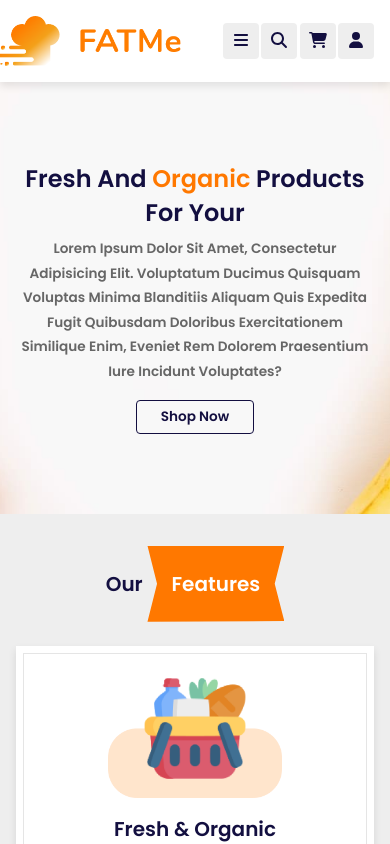
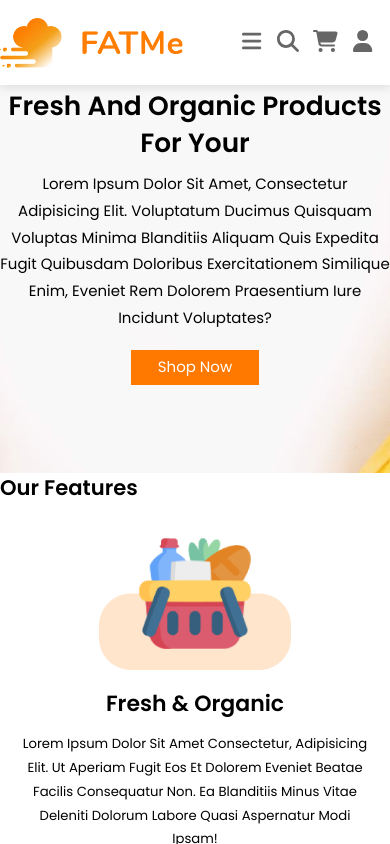
Before and after one commit to thinhnh254/Client, a React (Create React App) app: page / in a window 390 px wide. Shown: the top 844 px of the page. Built offline with nearby package versions, Linux system fonts and the light colour scheme.

Commit message:
edit header

```diff
--- a/src/components/HeaderComponent/HeaderComponent.jsx
+++ b/src/components/HeaderComponent/HeaderComponent.jsx
@@ -15,27 +15,37 @@ import "./HeaderComponent.scss";
 const HeaderComponent = () => {
   const [isActiveSearch, setIsActiveSearch] = useState(false);
   const [isActiveCart, setIsActiveCart] = useState(false);
-  const [isActiveUser, setIsActiveUser] = useState(false);
+  const [isActiveAuth, setIsActiveAuth] = useState(false);
   const [isActiveMenu, setIsActiveMenu] = useState(false);
 
-  const handleToggleSearch = () => {
-    setIsActiveSearch((prevVisible) => !prevVisible);
+  const handleSearchClick = () => {
+    setIsActiveSearch((prevIsActive) => !prevIsActive);
+    setIsActiveCart(false);
+    setIsActiveAuth(false);
+    setIsActiveMenu(false);
   };
 
-  const handleToggleCart = () => {
-    setIsActiveCart((prevVisible) => !prevVisible);
+  const handleCartClick = () => {
+    setIsActiveCart((prevIsActive) => !prevIsActive);
+    setIsActiveSearch(false);
+    setIsActiveAuth(false);
+    setIsActiveMenu(false);
   };
 
-  const handleToggleUser = () => {
-    setIsActiveUser((prevVisible) => !prevVisible);
+  const handleAuthClick = () => {
+    setIsActiveAuth((prevIsActive) => !prevIsActive);
+    setIsActiveSearch(false);
+    setIsActiveCart(false);
+    setIsActiveMenu(false);
   };
 
-  const handleToggleMenu = () => {
-    setIsActiveMenu((prevVisible) => !prevVisible);
+  const handleMenuClick = () => {
+    setIsActiveMenu((prevIsActive) => !prevIsActive);
+    setIsActiveSearch(false);
+    setIsActiveCart(false);
+    setIsActiveAuth(false);
   };
 
-  // const user = useSelector((state) => state.user);
-  // console.log("user: ", user);
   return (
     <header className="header">
       {/* Logo */}
@@ -44,18 +54,21 @@ const HeaderComponent = () => {
       </Link>
 
       {/* Navbar */}
-      <nav className="navbar">
+      <nav className={`navbar ${isActiveMenu ? "active" : ""}`}>
         <Link className="menu-link" to={"#"}>
           Home
         </Link>
         <Link className="menu-link" to={"#"}>
-          Food
+          Shop
         </Link>
         <Link className="menu-link" to={"#"}>
-          Blogs
+          About
         </Link>
         <Link className="menu-link" to={"#"}>
-          Service
+          Review
+        </Link>
+        <Link className="menu-link" to={"#"}>
+          Blog
         </Link>
         <Link className="menu-link" to={"#"}>
           Contact
@@ -65,96 +78,83 @@ const HeaderComponent = () => {
       {/* Icons */}
       <div className="icons">
         {/* Menu Icon */}
-        <div className="items" id="menu-btn" onClick={handleToggleMenu}>
+        <div className="items" id="menu-btn" onClick={handleMenuClick}>
           <FontAwesomeIcon icon={faBars} />
         </div>
-        {/* Navbar-form */}
-        {isActiveMenu && (
-          <form className="navbar-form">
-            <Link className="menu-link" to={"#"}>
-              Home
-            </Link>
-            <Link className="menu-link" to={"#"}>
-              Food
-            </Link>
-            <Link className="menu-link" to={"#"}>
-              Blogs
-            </Link>
-            <Link className="menu-link" to={"#"}>
-              Service
-            </Link>
-            <Link className="menu-link" to={"#"}>
-              Contact
-            </Link>
-          </form>
-        )}
 
         {/* Search Icon */}
-        <div className="items" id="search-btn" onClick={handleToggleSearch}>
+        <div className="items" id="search-btn" onClick={handleSearchClick}>
           <FontAwesomeIcon icon={faMagnifyingGlass} />
         </div>
-        {/* Search Form */}
-        {isActiveSearch && (
-          <form action="" className={"search-form"}>
-            <input type="search" id="search-box" placeholder="Search here..." />
-            <label for="search-box" className="search">
+
+        {/* Cart Icon */}
+        <div className="items" id="cart-btn" onClick={handleCartClick}>
+          <FontAwesomeIcon icon={faCartShopping} />
+        </div>
+
+        {/* Auth Icon */}
+        <div className="items" id="user-btn" onClick={handleAuthClick}>
+          <FontAwesomeIcon icon={faUser} />
+        </div>
+      </div>
+
+      {/* search form */}
+      <form
+        action=""
+        className={`search-form ${isActiveSearch ? "active" : ""}`}
+      >
+        <input type="search" placeholder="search here..." id="search-box" />
+        <label htmlFor="search-box" className="search">
           <FontAwesomeIcon icon={faMagnifyingGlass} />
         </label>
       </form>
-        )}
 
-        {/* Cart Icon */}
-        <div className="items" id="cart-btn" onClick={handleToggleCart}>
-          <FontAwesomeIcon icon={faCartShopping} />
-        </div>
-        {/* Cart Form */}
-        {isActiveCart && (
-          <form className="shopping-cart">
+      {/* shopping-cart */}
+      <div className={`shopping-cart ${isActiveCart ? "active" : ""}`}>
         <div className="box">
           <FontAwesomeIcon icon={faTrashCan} className="trash" />
-              <img src={food} alt="food" className="food" />
+          <img src={food} alt="food" />
           <div className="content">
-                <h3>Noddles</h3>
-                <span className="price">$4.99</span>
-                <span className="quantity">qty: 1</span>
+            <h3>organic food</h3>
+            <span className="quantity">1</span>
+            <span className="multiply">x</span>
+            <span className="pice">$18.99</span>
           </div>
         </div>
+
         <div className="box">
           <FontAwesomeIcon icon={faTrashCan} className="trash" />
-              <img src={food} alt="food" className="food" />
+          <img src={food} alt="food" />
           <div className="content">
-                <h3>Noddles</h3>
-                <span className="price">$4.99</span>
-                <span className="quantity">qty: 1</span>
+            <h3>organic food</h3>
+            <span className="quantity">1</span>
+            <span className="multiply">1</span>
+            <span className="pice">$18.99</span>
           </div>
         </div>
+
         <div className="box">
           <FontAwesomeIcon icon={faTrashCan} className="trash" />
-              <img src={food} alt="food" className="food" />
+          <img src={food} alt="food" />
           <div className="content">
-                <h3>Noddles</h3>
-                <span className="price">$4.99</span>
-                <span className="quantity">qty: 1</span>
+            <h3>organic food</h3>
+            <span className="quantity">1</span>
+            <span className="multiply">1</span>
+            <span className="pice">$18.99</span>
           </div>
         </div>
-            <div className="total">Total: $4.99</div>
+        <h3 className="total">
+          total: <span>56.97</span>
+        </h3>
         <Link to={"#"} className="btn">
           checkout
         </Link>
+      </div>
+
+      {/* auth form */}
+      <form action="" className={`auth-form ${isActiveAuth ? "active" : ""}`}>
+        <h3>auth form</h3>
       </form>
-        )}
-
-        {/* User Icon */}
-        <div className="items" id="user-btn" onClick={handleToggleUser}>
-          <FontAwesomeIcon icon={faUser} />
-        </div>
-        {/* User Form */}
-        {isActiveUser && (
-          <form action="" className="user-form">
-            <h3>Your Name</h3>
-          </form>
-        )}
-      </div>
     </header>
   );
 };
--- a/src/components/HeaderComponent/HeaderComponent.scss
+++ b/src/components/HeaderComponent/HeaderComponent.scss
@@ -1,14 +1,17 @@
+@import "../../index.scss";
+
 .header {
-  position: relative;
+  position: fixed;
   top: 0;
   left: 0;
   right: 0;
+  z-index: 1000;
+  background: $white;
+  box-shadow: $box-shadow;
   display: flex;
   align-items: center;
   justify-content: space-between;
   padding: 2rem 9%;
-  background: #fff;
-  box-shadow: var(--box-shadow);
 
   .logo {
     display: flex;
@@ -20,14 +23,13 @@
   }
 
   .navbar {
-    display: flex;
     .menu-link {
       font-size: 1.7rem;
+      color: $light-color;
       margin: 0 1rem;
-      color: var(--black);
 
       &:hover {
-        color: var(--orange);
+        color: $orange;
       }
     }
   }
@@ -36,160 +38,146 @@
     display: flex;
 
     .items {
+      font-size: 2.5rem;
+      margin-left: 1.7rem;
       cursor: pointer;
-      height: 4.5rem;
-      width: 4.5rem;
-      line-height: 4.5rem;
-      border-radius: 0.5rem;
-      background: #eee;
-      color: var(--black);
-      font-size: 2rem;
-      margin-left: 0.3rem;
-      text-align: center;
+      color: $light-color;
 
       &:hover {
-        background: #fff;
-        color: var(--orange);
-      }
-    }
-
-    #menu-btn {
-      display: none;
-    }
-
-    .navbar-form {
-      position: absolute;
-      top: 110%;
-      right: 2rem;
-      width: 30rem;
-      box-shadow: var(--box-shadow);
-      border-radius: 0.5rem;
-      background: #fff;
-
-      .menu-link {
-        font-size: 2rem;
-        margin: 2rem 2.5rem;
-        display: block;
+        color: $orange;
       }
     }
   }
 
   .search-form {
     position: absolute;
-    top: 110%;
+    top: -115%;
     right: 2rem;
     width: 50rem;
-    height: 5rem;
-    background: #fff;
     border-radius: 0.5rem;
-    overflow: hidden;
     display: flex;
     align-items: center;
-    box-shadow: var(--box-shadow);
+    height: 5.5rem;
+    box-shadow: $box-shadow;
+    background: $white;
+
+    &.active {
+      top: 115%;
+    }
 
     input {
       height: 100%;
       width: 100%;
-      background: none;
+      padding: 0 1.2rem;
+      font-size: 1.6rem;
+      color: $black;
       text-transform: none;
-      font-size: 1.6rem;
-      color: var(--black);
-      padding: 0 1.5rem;
     }
 
     label {
-      font-size: 2.2rem;
-      padding-right: 1.5rem;
-      color: var(--black);
+      font-size: 2rem;
+      margin-right: 1.7rem;
       cursor: pointer;
+      color: $light-color;
 
       &:hover {
-        color: var(--orange);
+        color: $orange;
       }
     }
   }
 
   .shopping-cart {
     position: absolute;
-    top: 110%;
+    top: 115%;
+    right: -105%;
+    background: $white;
+    border-radius: 0.5rem;
+    box-shadow: $box-shadow;
     width: 35rem;
-    right: 2rem;
-    padding: 1rem;
-    border-radius: 0.5rem;
-    box-shadow: var(--box-shadow);
-    background: #fff;
+    padding: 2rem;
+
+    &.active {
+      right: 2rem;
+    }
 
     .box {
       display: flex;
       align-items: center;
-      gap: 1rem;
+      gap: 1.5rem;
+      margin-bottom: 1.5rem;
       position: relative;
-      margin: 1rem 0;
 
       .trash {
         position: absolute;
-        font-size: 2rem;
         top: 50%;
         right: 2rem;
+        transform: translateY(-50%);
+        font-size: 2rem;
+        color: $light-color;
         cursor: pointer;
-        color: var(--light-color);
-        transform: translateY(-50%);
 
         &:hover {
-          color: var(--orange);
+          color: $orange;
         }
       }
 
-      .food {
+      img {
         height: 10rem;
       }
 
       .content {
         h3 {
-          color: var(--black);
           font-size: 1.7rem;
-          padding-bottom: 1rem;
+          padding-bottom: 0.5rem;
+          color: $black;
         }
 
         span {
-          color: var(--light-color);
-          font-size: 1.6rem;
-        }
+          font-size: 1.5rem;
+          color: $light-color;
 
-        .quantity {
-          padding-left: 1rem;
+          &.multiply {
+            margin: 0 0.5rem;
+          }
         }
       }
     }
 
     .total {
-      font-size: 2.5rem;
-      padding: 1rem 0;
+      color: $light-color;
       text-align: center;
-      color: var(--black);
+      font-size: 2.2rem;
+
+      span {
+        color: $black;
+      }
     }
 
     .btn {
-      display: block;
-      align-items: center;
       text-align: center;
-      margin: 1rem;
+      width: 100%;
     }
   }
 
-  .user-form {
+  .auth-form {
     position: absolute;
-    top: 110%;
+    top: 115%;
+    right: -105%;
+    background: $white;
+    border-radius: 0.5rem;
+    box-shadow: $box-shadow;
     width: 35rem;
-    right: 2rem;
-    padding: 1rem;
-    border-radius: 0.5rem;
-    box-shadow: var(--box-shadow);
-    background: #fff;
+    padding: 2rem;
+
+    &.active {
+      right: 2rem;
+    }
   }
 }
 
-// media query
+#menu-btn {
+  display: none;
+}
 
 @media (max-width: 991px) {
   .header {
@@ -198,28 +186,45 @@
 }
 
 @media (max-width: 768px) {
+  #menu-btn {
+    display: inline-block;
+  }
+
   .header {
-    .icons {
-      #menu-btn {
-        display: inline-block;
+    .search-form {
+      width: 100%;
+      right: 0;
+      border-radius: 0;
+
+      &.active {
+        top: 99%;
+        border-top: $border;
+        border-bottom: $border;
       }
     }
 
     .navbar {
-      display: none;
-      // position: absolute;
-      // top: 110%;
-      // right: 2rem;
-      // width: 30rem;
-      // box-shadow: var(--box-shadow);
-      // border-radius: 0.5rem;
-      // background: #fff;
+      position: absolute;
+      top: 99%;
+      left: 0;
+      right: 0;
+      background: $white;
+      border-top: $border;
+      border-bottom: $border;
+      clip-path: polygon(0 0, 100% 0, 100% 0, 0 0);
 
-      // .menu-link {
-      //   font-size: 2rem;
-      //   margin: 2rem 2.5rem;
-      //   display: block;
-      // }
+      &.active {
+        clip-path: polygon(0 0, 100% 0, 100% 100%, 0 100%);
+      }
+
+      .menu-link {
+        margin: 1.5rem;
+        padding: 1.5rem;
+        background: $ligh-bg;
+        font-size: 2rem;
+        display: block;
+        border-radius: 0.5rem;
+      }
     }
   }
 }
--- a/src/index.css
+++ /dev/null
@@ -1,96 +0,0 @@
-@import url("https://fonts.googleapis.com/css2?family=Poppins:wght@600&family=Space+Mono&display=swap");
-
-:root {
-  --orange: #ff7800;
-  --black: #130f40;
-  --light-color: #666;
-  --box-shadow: 0 0.5rem 1rem rgba(0, 0, 0, 0.1);
-  --border: 0.2rem solid rgba(0, 0, 0, 0.1);
-  --outline: 0.1rem solid rgba(0, 0, 0, 0.1);
-  --outline-hover: 0.2rem solid var(--black);
-}
-
-* {
-  font-family: "Poppins", sans-serif;
-  margin: 0;
-  padding: 0;
-  box-sizing: border-box;
-  outline: none;
-  border: none;
-  text-decoration: none;
-  text-transform: capitalize;
-  transition: all 0.2s linear;
-}
-
-section {
-  padding: 2rem 9%;
-}
-
-html {
-  font-size: 62.5%;
-  overflow-x: hidden;
-  scroll-behavior: smooth;
-  scroll-padding-top: 7rem;
-}
-
-body {
-  background: #eee;
-}
-
-.heading {
-  text-align: center;
-  padding: 2rem 0;
-  padding-bottom: 3rem;
-  font-size: 3.5rem;
-  color: var(--black);
-}
-
-.heading span {
-  background: var(--orange);
-  color: #fff;
-  display: inline-block;
-  padding: 3rem 3rem;
-  clip-path: polygon(100% 0, 93% 50%, 100% 99%, 0% 100%, 7% 50%, 0% 0%);
-}
-
-.btn {
-  display: inline-block;
-  margin-top: 1rem;
-  padding: 0.8rem 3rem;
-  font-size: 1.7rem;
-  border-radius: 0.5rem;
-  border: 0.2rem solid var(--black);
-  color: var(--black);
-  cursor: pointer;
-  background: none;
-}
-
-.btn:hover {
-  background: var(--orange);
-  color: #fff;
-  border: var(--orange);
-}
-
-@media (max-width: 991px) {
-  html {
-    font-size: 55%;
-  }
-
-  .header {
-    padding: 2rem;
-  }
-
-  section {
-    padding: 2rem;
-  }
-}
-
-@media (max-width: 450px) {
-  html {
-    font-size: 50%;
-  }
-
-  .heading {
-    font-size: 2.5rem;
-  }
-}
--- a/src/index.js
+++ b/src/index.js
@@ -4,7 +4,7 @@ import React from "react";
 import ReactDOM from "react-dom/client";
 import { Provider } from "react-redux";
 import App from "./App";
-import "./index.css";
+import "./index.scss";
 import { store } from "./redux/store";
 import reportWebVitals from "./reportWebVitals";
 
--- /dev/null
+++ b/src/index.scss
@@ -0,0 +1,67 @@
+@import url("https://fonts.googleapis.com/css2?family=Poppins:wght@100;300;400;500;600&family=Space+Mono&display=swap");
+
+* {
+  font-family: "Poppins", sans-serif;
+  margin: 0;
+  padding: 0;
+  box-sizing: border-box;
+  outline: none;
+  border: none;
+  text-decoration: none;
+  text-transform: capitalize;
+  transition: 0.2 linear;
+}
+
+$orange: #ff7800;
+$black: #222;
+$white: #fff;
+$light-color: #666;
+$ligh-bg: #f3f3f3;
+$box-shadow: 0 0.5rem 1rem rgba(0, 0, 0, 0.1);
+$border: 0.1rem solid rgba(0, 0, 0, 0.1);
+$outline: 0.1rem solid rgba(0, 0, 0, 0.1);
+$outline-hover: 0.2rem solid var(--black);
+
+@mixin grid($val) {
+  display: grid;
+  grid-template-columns: repeat(auto-fit, minmax($val, 1fr));
+  gap: 1.5rem;
+}
+
+html {
+  font-size: 62.5%;
+  overflow-x: hidden;
+  scroll-behavior: smooth;
+}
+
+.btn {
+  margin-top: 1rem;
+  display: inline-block;
+  padding: 0.8rem 3rem;
+  background: $orange;
+  color: $white;
+  font-size: 1.7rem;
+  cursor: pointer;
+
+  &:hover {
+    background: $black;
+  }
+}
+
+@media (max-width: 991px) {
+  html {
+    font-size: 55%;
+  }
+}
+
+@media (max-width: 768px) {
+  html {
+    font-size: 55%;
+  }
+}
+
+@media (max-width: 450px) {
+  html {
+    font-size: 55%;
+  }
+}
```
Lines whose indentation alone changed are shown as unchanged.
